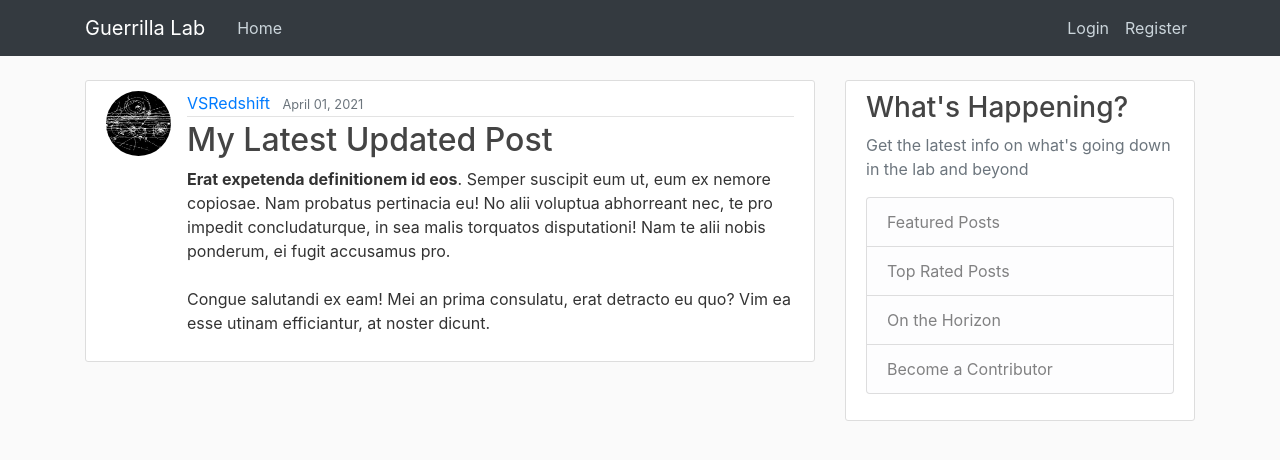
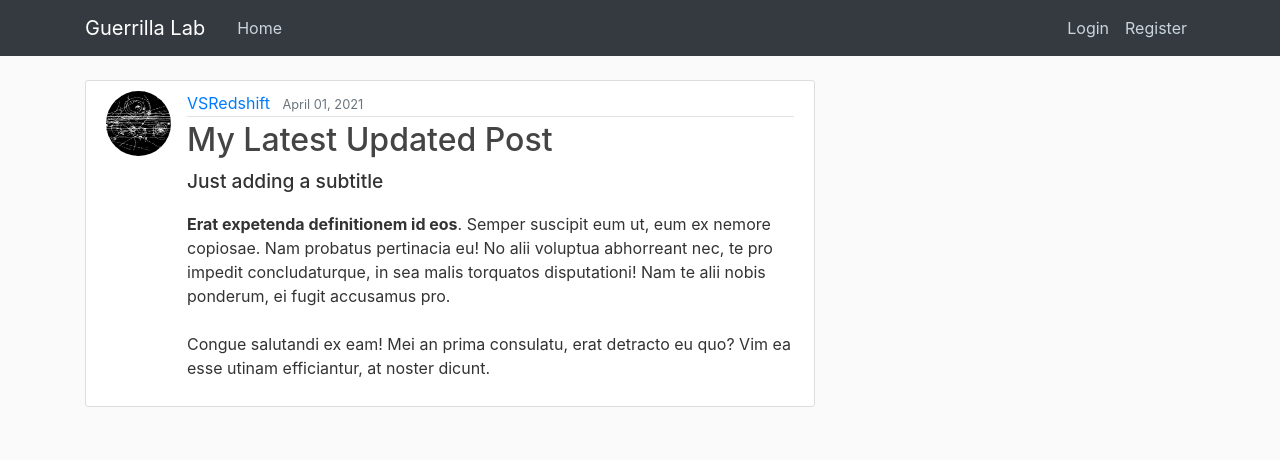
Before and after one commit to vsredshift/guerrilla_lab, a Django app: page /post/28/ in a window 1280 px wide. Shown: the top 460 px of the page. Run offline with Django 3.2, Linux system fonts and the light colour scheme; data comes from the database, SQL or seed files in the repository; both versions use the stored data as it was after the commit; some libraries are stand-ins or nearby versions.

Commit message:
Add subheading and change layout of post list

```diff
--- a/blog/admin.py
+++ b/blog/admin.py
@@ -1,5 +1,6 @@
 from django.contrib import admin
-from .models import Post
+from .models import Post, Category
 
 # Register models to admin site
 admin.site.register(Post)
+admin.site.register(Category)
--- a/blog/models.py
+++ b/blog/models.py
@@ -8,10 +8,12 @@ class Post(models.Model):
     """ Main Blog Post class """
     title = models.CharField(max_length=100)
     content = models.TextField()
+    sub_title = models.CharField(max_length=255, default=content)
     # auto_now=True -- original date lost on update  # auto_now_add -- keeps original
     date_posted = models.DateTimeField(default=timezone.now)
     # Delete posts of deleted users
     author = models.ForeignKey(User, on_delete=models.CASCADE)
+    category = models.CharField(max_length=30, default="untagged")
 
     def __str__(self):
         return self.title
@@ -19,3 +21,15 @@ class Post(models.Model):
     def get_absolute_url(self):
         # redirects back to post detail page after submitting/updating post
         return reverse("post-detail", kwargs={"pk": self.pk})
+        # If we want to go back to home page
+        # return reverse("blog-home")
+
+
+class Category(models.Model):
+    category_name = models.CharField(max_length=30)
+
+    def __str__(self):
+        return self.category_name
+
+    def get_absolute_url(self):
+         return reverse("blog-home")
--- a/blog/static/blog/main.css
+++ b/blog/static/blog/main.css
@@ -1,3 +1,9 @@
+:root {
+    --primary-color: #111;
+    --secondary-color: #f4f4f4;
+    --tertiary-color: #333;
+}
+
 body {
     background: #fafafa;
     color: #333333;
@@ -50,6 +56,12 @@ a.article-title:hover {
     text-decoration: none;
 }
 
+.article-subtitle {
+    font-weight: 500;
+    font-size: 1.2rem;
+    color: var(--tertiary-color);
+}
+
 .article-content {
     white-space: pre-line;
 }
--- a/blog/templates/blog/base.html
+++ b/blog/templates/blog/base.html
@@ -73,7 +73,11 @@
         <!-- Main Content -->
         <main class="container" role="main">
             <div class="row">
+            {% if view.template_name == 'blog/post_form.html' %}
+                <div class="col-md-10">
+            {% else %}
                 <div class="col-md-8">
+            {% endif %}
                 <!-- Check for messages or alerts -->
                     {% if messages %}
                         {% for message in messages %}
@@ -88,6 +92,7 @@
                 </div>
 
                 <!-- Side Bar -->
+                {% if view.template_name == 'blog/home.html' %}
                     <div class="col-md-4">
                         <div class="content-section">
                             <h3>What's Happening?</h3>
@@ -101,6 +106,7 @@
                             </p>
                         </div>
                     </div>
+                {% endif %}
             </div>
         </main>
 
--- a/blog/templates/blog/home.html
+++ b/blog/templates/blog/home.html
@@ -22,7 +22,11 @@
                         >{{ post.title }}</a
                     >
                 </h2>
-                <p class="article-content">{{ post.content|safe|slice:"0:200" }}</p>
+                {% if post.sub_title %}
+                    <p class="article-content">{{ post.sub_title|safe }}</p>
+                {% else %}
+                    <p class="article-content">{{ post.content|safe|slice:"0:200" }}</p>
+                {% endif %}
             </div>
         </article>
     {% endfor %}
--- a/blog/templates/blog/post_detail.html
+++ b/blog/templates/blog/post_detail.html
@@ -32,6 +32,7 @@
             </div>
 
             <h2 class="article-title">{{ object.title }}</h2>
+            <p class="article-subtitle">{{ object.sub_title }}</p>
             <p class="article-content">{{ object.content|safe }}</p>
         </div>
     </article>
--- a/blog/urls.py
+++ b/blog/urls.py
@@ -1,6 +1,9 @@
 from django.urls import path
 from .views import PostListView, PostDetailView, PostCreateView, PostUpdateView, PostDeleteView, UserPostListView
 from . import views
+# Serving static files
+from django.conf import settings
+from django.conf.urls.static import static
 
 urlpatterns = [
     # Function View
@@ -26,4 +29,4 @@ urlpatterns = [
 
     # About Page
     path('about/', views.about, name='blog-about'),
-]
+] + static(settings.STATIC_URL, document_root=settings.STATIC_ROOT)
--- a/blog/views.py
+++ b/blog/views.py
@@ -70,7 +70,7 @@ class PostDetailView(DetailView):
 
 class PostCreateView(LoginRequiredMixin, CreateView):
     model = Post
-    fields = ['title', 'content']
+    fields = ['title', 'sub_title', 'category', 'content']
 
     # Override form_valid method and set author to current user
     def form_valid(self, form):
@@ -80,7 +80,7 @@ class PostCreateView(LoginRequiredMixin, CreateView):
 
 class PostUpdateView(LoginRequiredMixin, UserPassesTestMixin, UpdateView):
     model = Post
-    fields = ['title', 'content']
+    fields = ['title', 'sub_title', 'category', 'content']
 
     # Override form valid method and set author to current user
     def form_valid(self, form):
--- a/guerrilla_lab/settings.py
+++ b/guerrilla_lab/settings.py
@@ -110,6 +110,7 @@ USE_TZ = True
 # https://docs.djangoproject.com/en/3.1/howto/static-files/
 
 STATIC_URL = '/static/'
+STATIC_ROOT = BASE_DIR.joinpath('static')
 
 # Uploaded files directory
 # MEDIA_ROOT = os.path.join(BASE_DIR, 'media')   # with os.path
--- a/guerrilla_lab/urls.py
+++ b/guerrilla_lab/urls.py
@@ -50,3 +50,4 @@ urlpatterns = [
 # Add media files if in dev mode
 if settings.DEBUG:
     urlpatterns += static(settings.MEDIA_URL, document_root=settings.MEDIA_ROOT)
+    urlpatterns += static(settings.STATIC_URL, document_root=settings.STATIC_ROOT)
```
Also changed, not shown: blog/migrations/0002_auto_20210402_1745.py (added), blog/migrations/0003_auto_20210402_2221.py (added), db.sqlite3. Lines whose indentation alone changed are shown as unchanged.
